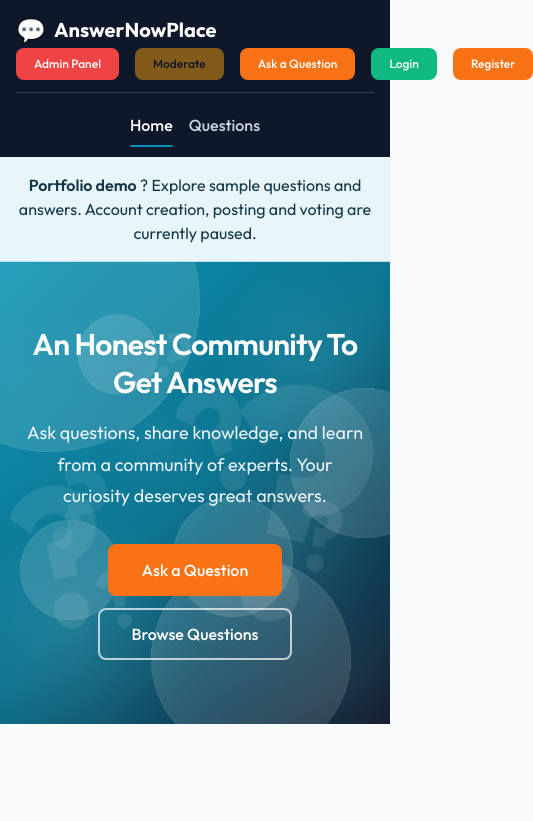
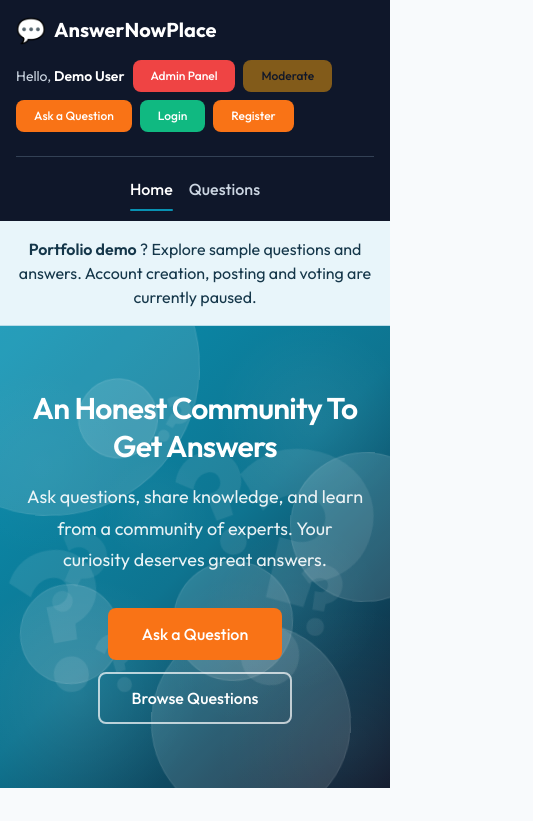
Before and after one commit to trautwein101/AnswerNow-UI, an Angular app: page / in a window 390 px wide. Shown: the top 821 px of the page, 533 px wide, since content can reach past the window. Built offline with nearby package versions, Linux system fonts and the light colour scheme.

Commit message:
Keep demo navigation and guest greeting visible on small screens

```diff
--- a/src/app/components/header/header.html
+++ b/src/app/components/header/header.html
@@ -1,4 +1,4 @@
-<header class="header">
+<header class="header" [class.demo-header]="demoMode">
     <div class="header-brand">
         <a routerLink="/">
             <span class="brand-icon">💬</span>
--- a/src/app/components/header/header.scss
+++ b/src/app/components/header/header.scss
@@ -62,6 +62,7 @@
 
 .header-actions {
   display: flex;
+  flex-wrap: wrap;
   align-items: center;
   gap: var(--space-4);
 
@@ -87,6 +88,23 @@
       border-color: var(--text-inverse);
       color: var(--text-inverse);
       background: rgba(255, 255, 255, 0.1);
+    }
+  }
+}
+
+@media (max-width: 1200px) {
+  .demo-header {
+    flex-wrap: wrap;
+    height: auto;
+    gap: var(--space-3);
+
+    .header-actions {
+      width: 100%;
+      gap: var(--space-2);
+    }
+
+    .user-greeting {
+      display: inline;
     }
   }
 }
```
